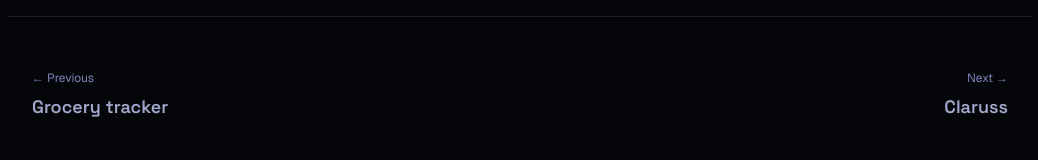
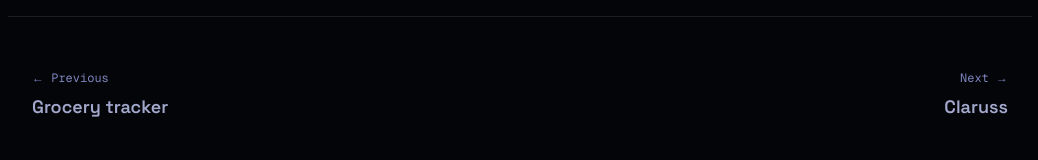
Before and after one commit to Dylan-Burns/portfolio, a Next.js app: page /work/parahealth in a window 1280 px wide. Shown: the part 2047-2207 px from the top of the page, without its empty margins (120-1158 px from the left). Built offline with nearby package versions, Linux system fonts and the light colour scheme.

Commit message:
style: project media frames, build story, pager — mono captions

```diff
--- a/src/components/project/ProjectPager.tsx
+++ b/src/components/project/ProjectPager.tsx
@@ -5,13 +5,13 @@ export function ProjectPager({ prev, next }: { prev: Project; next: Project }) {
   return (
     <nav aria-label="Project navigation" className="mx-auto grid w-full max-w-5xl grid-cols-2 gap-4 border-t border-[var(--color-border)] px-6 py-12">
       <Link href={`/work/${prev.slug}`} className="group">
-        <span className="text-xs text-[var(--color-fg-subtle)]">← Previous</span>
+        <span className="font-[family-name:var(--font-mono)] text-xs text-[var(--color-fg-subtle)]">← Previous</span>
         <span className="mt-1 block font-[family-name:var(--font-display)] text-base font-semibold text-[var(--color-fg-muted)] transition-colors group-hover:text-[var(--color-fg)] md:text-lg">
           {prev.name}
         </span>
       </Link>
       <Link href={`/work/${next.slug}`} className="group text-right">
-        <span className="text-xs text-[var(--color-fg-subtle)]">Next →</span>
+        <span className="font-[family-name:var(--font-mono)] text-xs text-[var(--color-fg-subtle)]">Next →</span>
         <span className="mt-1 block font-[family-name:var(--font-display)] text-base font-semibold text-[var(--color-fg-muted)] transition-colors group-hover:text-[var(--color-fg)] md:text-lg">
           {next.name}
         </span>
```
